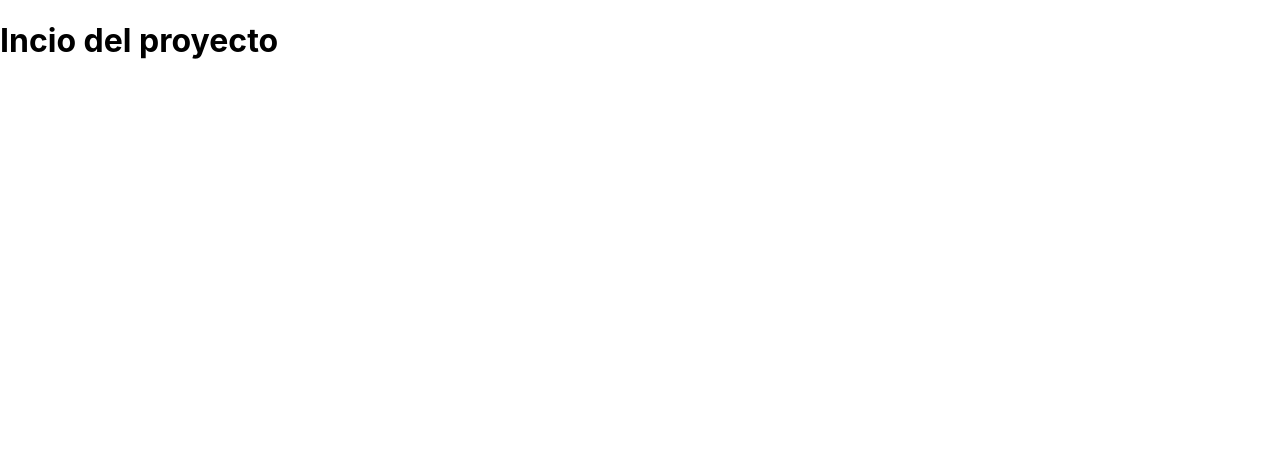
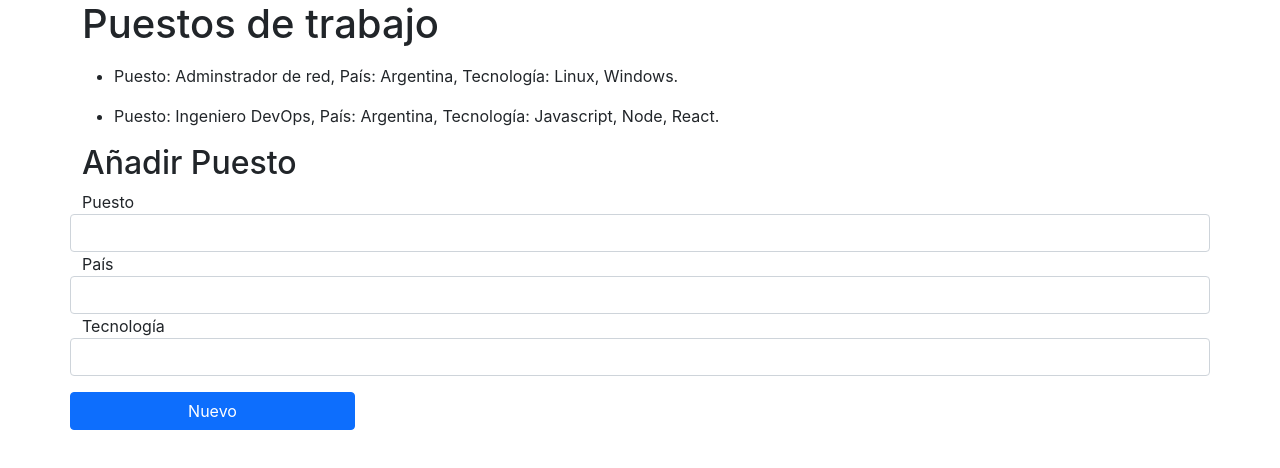
Before and after one commit to miguellvc/cursoreact, a React (Create React App) app: page / in a window 1280 px wide. Shown: the top 468 px of the page. Built offline with nearby package versions, Linux system fonts and the light colour scheme.

Commit message:
Actividad 1, lista

```diff
--- a/public/index.html
+++ b/public/index.html
@@ -24,6 +24,8 @@
       work correctly both with client-side routing and a non-root public URL.
       Learn how to configure a non-root public URL by running `npm run build`.
     -->
+    <!-- bootstrap -->
+    <link href="https://cdn.jsdelivr.net/npm/bootstrap@5.0.0-beta3/dist/css/bootstrap.min.css" rel="stylesheet" integrity="sha384-eOJMYsd53ii+scO/bJGFsiCZc+5NDVN2yr8+0RDqr0Ql0h+rP48ckxlpbzKgwra6" crossorigin="anonymous">
     <title>Curso React</title>
   </head>
   <body>
--- a/src/App.js
+++ b/src/App.js
@@ -1,9 +1,10 @@
-
+import React from 'react';
+import {List} from './components/list/List';
 
 function App() {
   return (
-    <div className="App">
-      <h1>Incio del proyecto</h1>
+    <div className="container">
+      <List/>
     </div>
   );
 }
--- /dev/null
+++ b/src/components/item/Item.jsx
@@ -0,0 +1,16 @@
+import React from 'react';
+
+export function Item({puestos}){
+
+    return(
+
+            puestos.map(puesto =>{
+               return <li className="mt-3" key={puesto.id}>
+                         { `Puesto: ${puesto.puesto}, País: ${puesto.pais}, Tecnología: ${puesto.tecnologia}.` }
+                      </li>
+            })
+
+
+
+    )
+}
--- /dev/null
+++ b/src/components/list/List.jsx
@@ -0,0 +1,81 @@
+import React from 'react';
+import {Item} from '../item/Item'
+
+export class List extends React.Component {
+
+    constructor(props){
+        super(props);
+        this.createState();
+    }
+    render(){
+        return (
+            <>
+                <h1>Puestos de trabajo</h1>
+                <ul>
+                    <Item puestos={this.state.puestos}/>
+                </ul>
+                <div className="row">
+                    <h2>Añadir Puesto</h2>
+                    <label>Puesto</label>
+                    <input type="text" name="puesto" className="cleanInput form-control" onChange={(e) => this.inputChange(e)}/>
+                    <label>País</label>
+                    <input type="text" name="pais" className="cleanInput form-control" onChange={(e) => this.inputChange(e)}/>
+                    <label>Tecnología</label>
+                    <input type="text" name="tecnologia" className="cleanInput form-control" onChange={(e) => this.inputChange(e)}/>
+                    <button className="btn btn-primary col-3 mt-3"
+                    onClick={ () => this.newPuesto(this.state.puesto)}
+                    >Nuevo</button>
+                </div>
+            </>
+        );
+    }
+
+    createState(){
+        this.state ={
+            puestos : [
+                 {
+                     id: 1,
+                     puesto: 'Adminstrador de red',
+                     pais: 'Argentina',
+                     tecnologia: 'Linux, Windows'
+                 },
+                 {
+                     id: 2,
+                     puesto: 'Ingeniero DevOps',
+                     pais: 'Argentina',
+                     tecnologia: 'Javascript, Node, React'
+                 }
+             ],
+             puesto : {
+                 id: 0,
+                 puesto: '',
+                 pais: '',
+                 tecnologia: ''
+             }
+         }
+    }
+
+    newPuesto = (puesto) =>{
+        const idTem = this.state.puestos.length + 1;
+        const temPuesto = {
+            ...puesto,
+            id: idTem
+        }
+        this.setState({puestos: [...this.state.puestos, temPuesto] });
+        this.cleanInput();
+    }
+
+    inputChange(e){
+        const name = e.target.name;
+        const value = e.target.value;
+        this.setState({puesto: {...this.state.puesto,
+            [name] : value}});
+    }
+
+    cleanInput(){
+       const input =  document.getElementsByClassName("cleanInput");
+       for(let i= 0; i < input.length; i++){
+           input[i].value = '';
+       }
+    }
+}
```
Also changed, not shown: src/components/Item.jsx (deleted), src/components/List.jsx (deleted).
